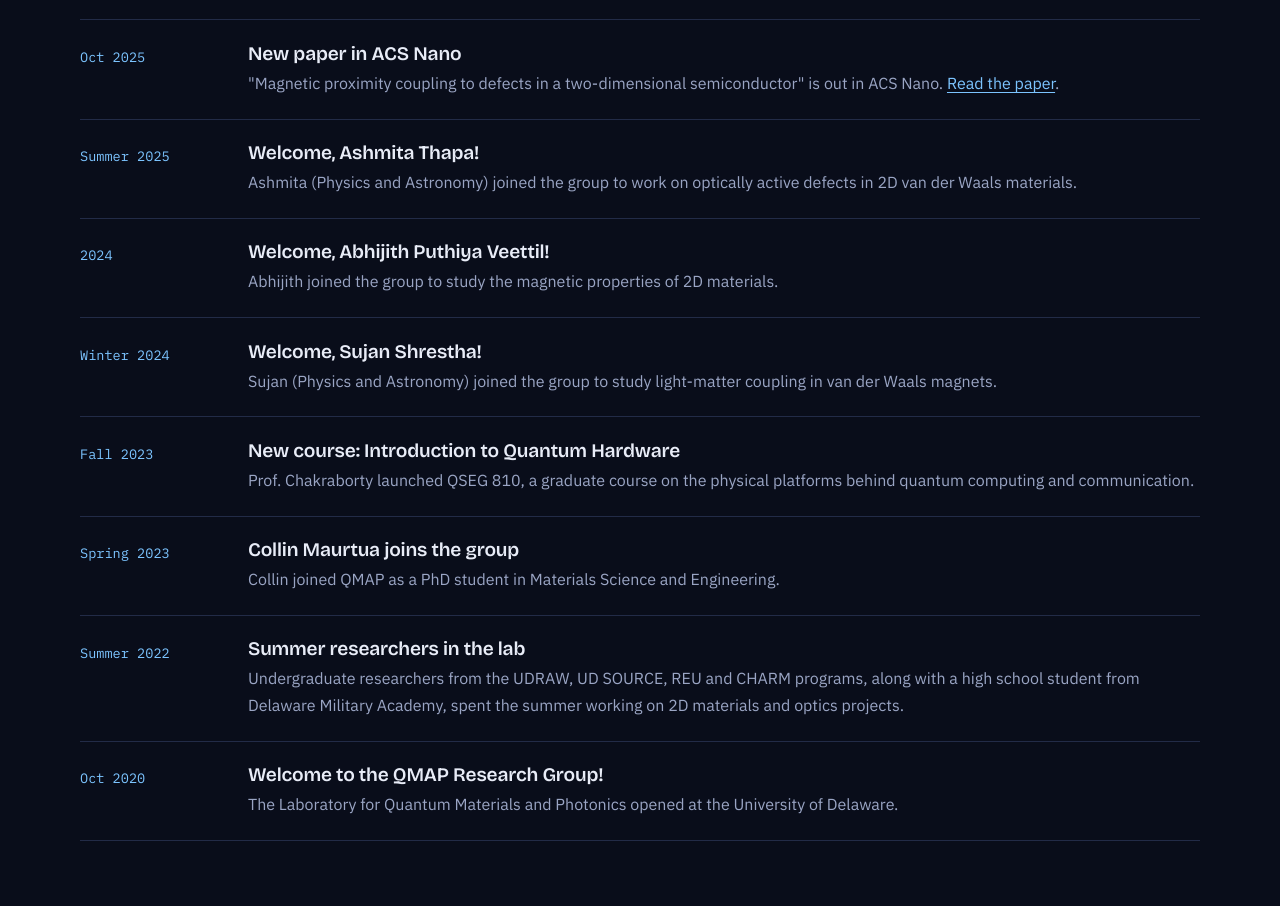
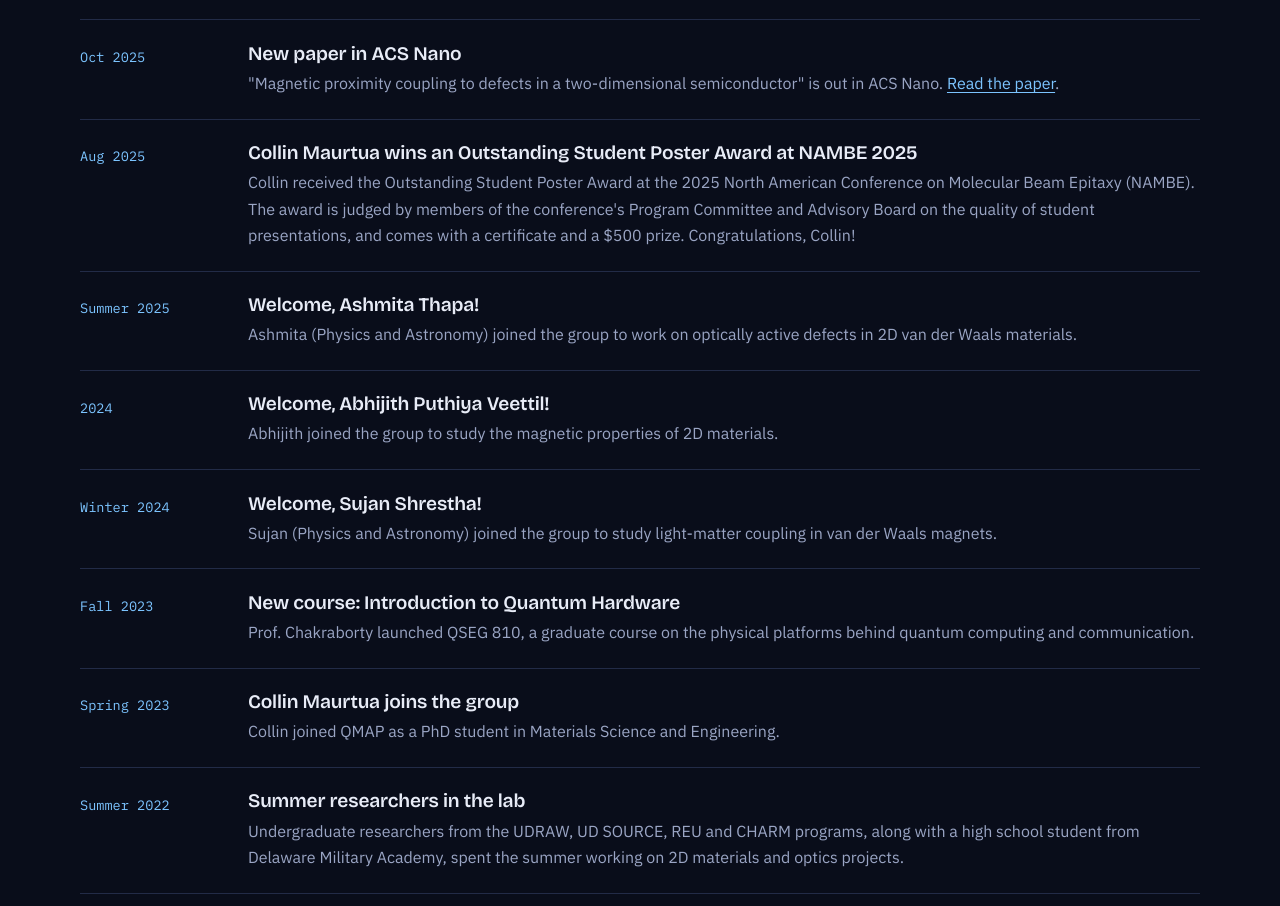
Before and after one commit to cmaurtua-a11y/qmap-website, a plain HTML site: page news.html in a window 1280 px wide. Shown: the part 1707-2613 px from the top of the page. Drawn offline with nearby package versions, Linux system fonts and the light colour scheme.

Commit message:
Add NAMBE 2025 Outstanding Student Poster Award to news
Co-Authored-By: Claude Opus 5.5 <noreply@anthropic.com>
Claude-Session: https://claude.ai/code/session_01TJUywuUYDoNxcFKEAxGY1u

```diff
--- a/news.html
+++ b/news.html
@@ -54,6 +54,7 @@
 <article class="news-item"><time>Apr 2026</time><div><h3>Hassan Shaikh wins an MRS Graduate Student Silver Award</h3><p>Hassan received a Graduate Student Silver Award at the 2026 MRS Spring Meeting, which recognizes particularly significant and timely research presented by a student.<img class="news-img" src="assets/img/hassan-mrs-award.jpg" alt="Hassan Shaikh receiving his MRS Graduate Student Silver Award certificate" loading="lazy"></p></div></article>
 <article class="news-item"><time>Jan 2026</time><div><h3>Bringing hidden magnetic states to light</h3><p>UDaily featured the group's ACS Nano paper, led by Hassan Shaikh with Aqiq Ishraq and Collin Maurtua, showing that defects in a 2D semiconductor can optically read out the magnetic state of an antiferromagnet. <a href="https://www.udel.edu/udaily/2026/january/light-reveals-hidden-magnetism-for-quantum-and-computing/" target="_blank" rel="noopener">Read the UDaily story</a>.</p></div></article>
 <article class="news-item"><time>Oct 2025</time><div><h3>New paper in ACS Nano</h3><p>"Magnetic proximity coupling to defects in a two-dimensional semiconductor" is out in ACS Nano. <a href="https://doi.org/10.1021/acsnano.5c09258" target="_blank" rel="noopener">Read the paper</a>.</p></div></article>
+<article class="news-item"><time>Aug 2025</time><div><h3>Collin Maurtua wins an Outstanding Student Poster Award at NAMBE 2025</h3><p>Collin received the Outstanding Student Poster Award at the 2025 North American Conference on Molecular Beam Epitaxy (NAMBE). The award is judged by members of the conference's Program Committee and Advisory Board on the quality of student presentations, and comes with a certificate and a $500 prize. Congratulations, Collin!</p></div></article>
 <article class="news-item"><time>Summer 2025</time><div><h3>Welcome, Ashmita Thapa!</h3><p>Ashmita (Physics and Astronomy) joined the group to work on optically active defects in 2D van der Waals materials.</p></div></article>
 <article class="news-item"><time>2024</time><div><h3>Welcome, Abhijith Puthiya Veettil!</h3><p>Abhijith joined the group to study the magnetic properties of 2D materials.</p></div></article>
 <article class="news-item"><time>Winter 2024</time><div><h3>Welcome, Sujan Shrestha!</h3><p>Sujan (Physics and Astronomy) joined the group to study light-matter coupling in van der Waals magnets.</p></div></article>
```
